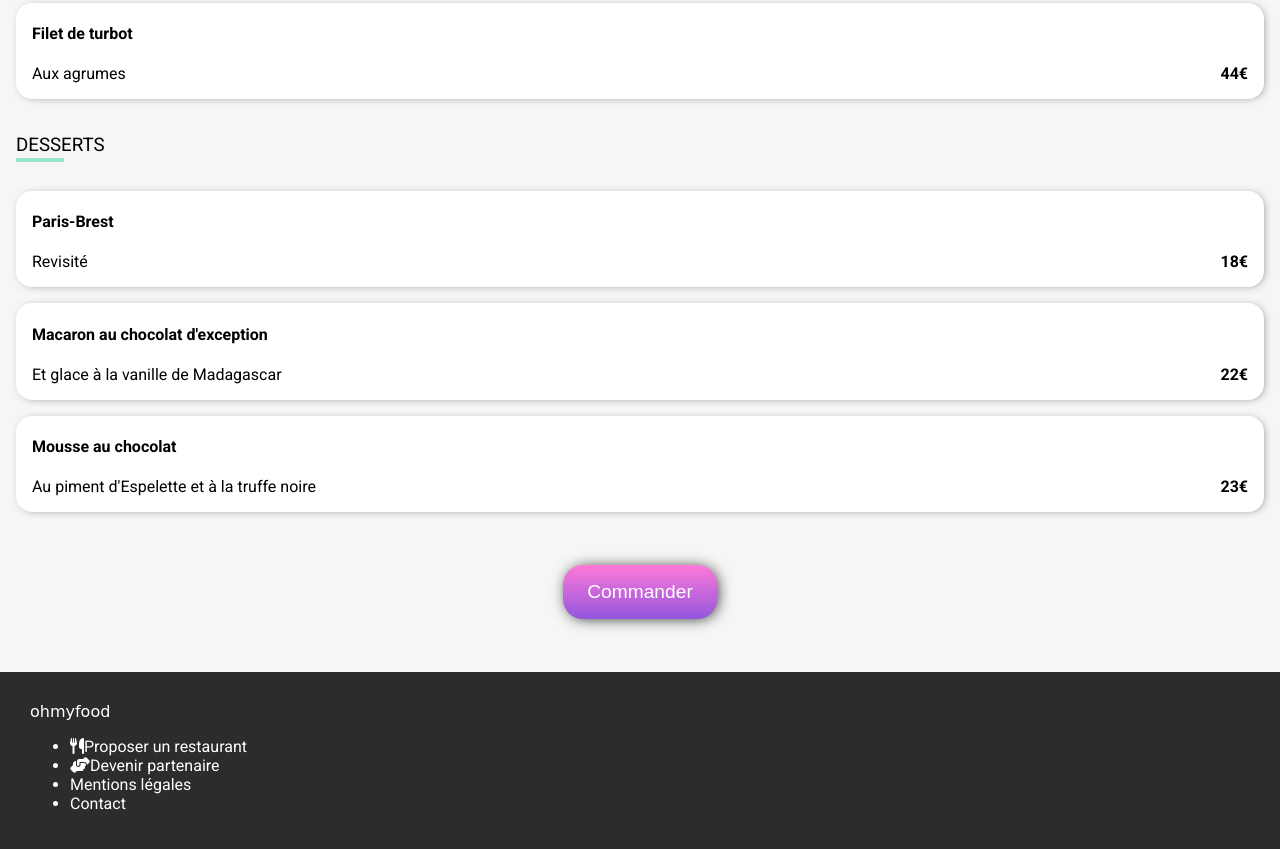
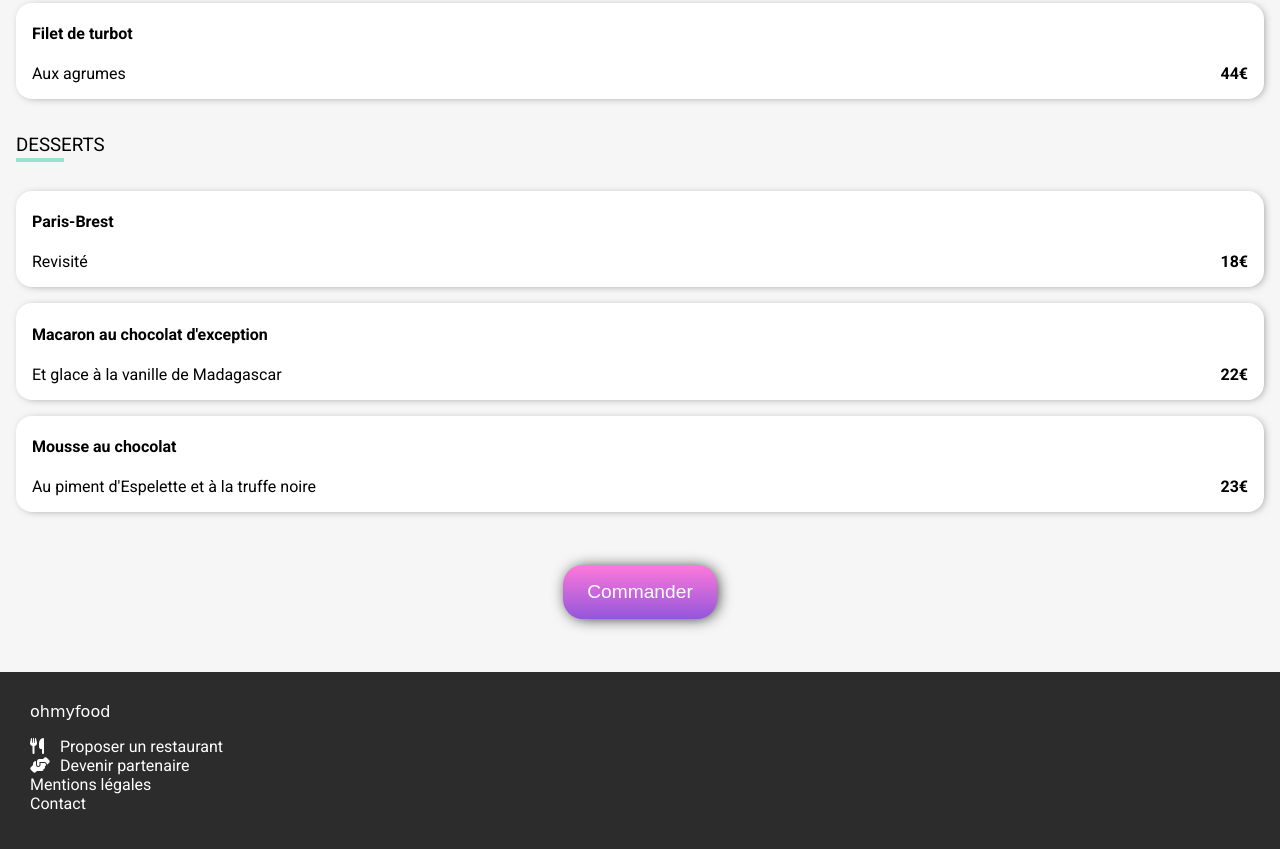
Before and after one commit to CyrilD88/ohmyfood-P3, a website: page pages restaurant/la palette du goût.html in a window 1280 px wide. Shown: the part 1322-2171 px from the top of the page. Drawn offline with Linux system fonts and the light colour scheme; a web font is replaced by a local one.

Commit message:
modification footer

```diff
--- a/pages restaurant/la palette du goût.html
+++ b/pages restaurant/la palette du goût.html
@@ -144,11 +144,12 @@
     </section>
 
     </main>
+
         <!--création du footer-->
         <footer class="footer">
             <div class="footer__container">
                 <h4 class="footer__title"><a href="index.html">ohmyfood</a></h4>
-            <ul class="foote__list">
+                <ul class="footer__list">
                     <li><i class="fas fa-utensils"></i>Proposer un restaurant</li>
                     <li><i class="fas fa-hands-helping"></i>Devenir partenaire</li>
                     <li>Mentions légales</li>
@@ -158,3 +159,5 @@
         </footer>
     </body>
     </html>
+</body>
+</html>
--- a/sass/layout/_footer.scss
+++ b/sass/layout/_footer.scss
@@ -1,23 +1,4 @@
+@import "../utils/mixins";
 .footer{
-    background:  #2c2c2c;
-    color: white;
-    padding: 30px;
-    & a{
-        text-decoration: none;
-        color: white;
-    }
-    &__title{
-        font-family: 'Shrikhand', cursive;
-        font-weight: 500;
-        margin: 0;
-    }
-    &__list{
-        list-style-type: none;
-        padding: 0;
-        & i{
-            margin-right: 20px;
-            width: 10px;
-            height: 10px;
-        }
-    }
+ @include footer;
 }
--- a/sass/pages/_ individualrestaurant.scss
+++ b/sass/pages/_ individualrestaurant.scss
@@ -1,7 +1,7 @@
 @import "../utils/colors";
 @import "../utils/mixins";
 @import "../utils/animations";
-@import "../layout/footer";
+
 
 .introduction__image img{
     display: block;
@@ -156,3 +156,7 @@
         @include button;
     }
 }
+
+.footer{
+    @include footer;
+}
--- a/sass/utils/_mixins.scss
+++ b/sass/utils/_mixins.scss
@@ -22,3 +22,27 @@
             opacity: 0.7;
         }
 }
+
+@mixin footer{
+    background:  #2c2c2c;
+    color: white;
+    padding: 30px;
+    & a{
+        text-decoration: none;
+        color: white;
+    }
+    &__title{
+        font-family: 'Shrikhand', cursive;
+        font-weight: 500;
+        margin: 0;
+    }
+    &__list{
+        list-style-type: none;
+        padding: 0;
+        & i{
+            margin-right: 20px;
+            width: 10px;
+            height: 10px;
+        }
+    }
+}
```
Also changed, not shown: sass/style.css, 1 other file. Lines whose indentation alone changed are shown as unchanged.
